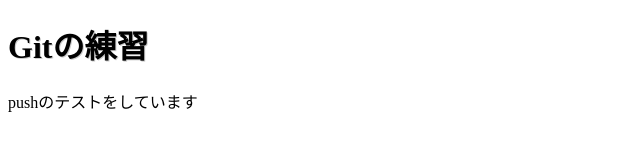
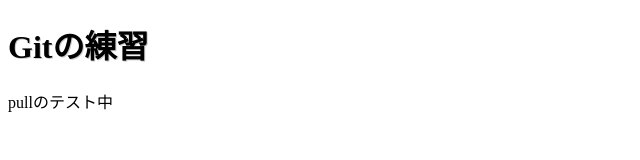
Before and after one commit to SaoriKoizumi/git-practice, a plain HTML site: page index.html in a window 1280 px wide. Shown: the full height of the page, 0-640 px from the left. Drawn offline with Linux system fonts and the light colour scheme.

Commit message:
pullの確認

```diff
--- a/index.html
+++ b/index.html
@@ -7,7 +7,7 @@
 </head>
 <body>
 	<h1>Gitの練習</h1>
-	<p>pushのテストをしています</p>
+	<p>pullのテスト中</p>
 	<script>
 	window.alert('テストブランチに切り替えました')
 	</script>
```
